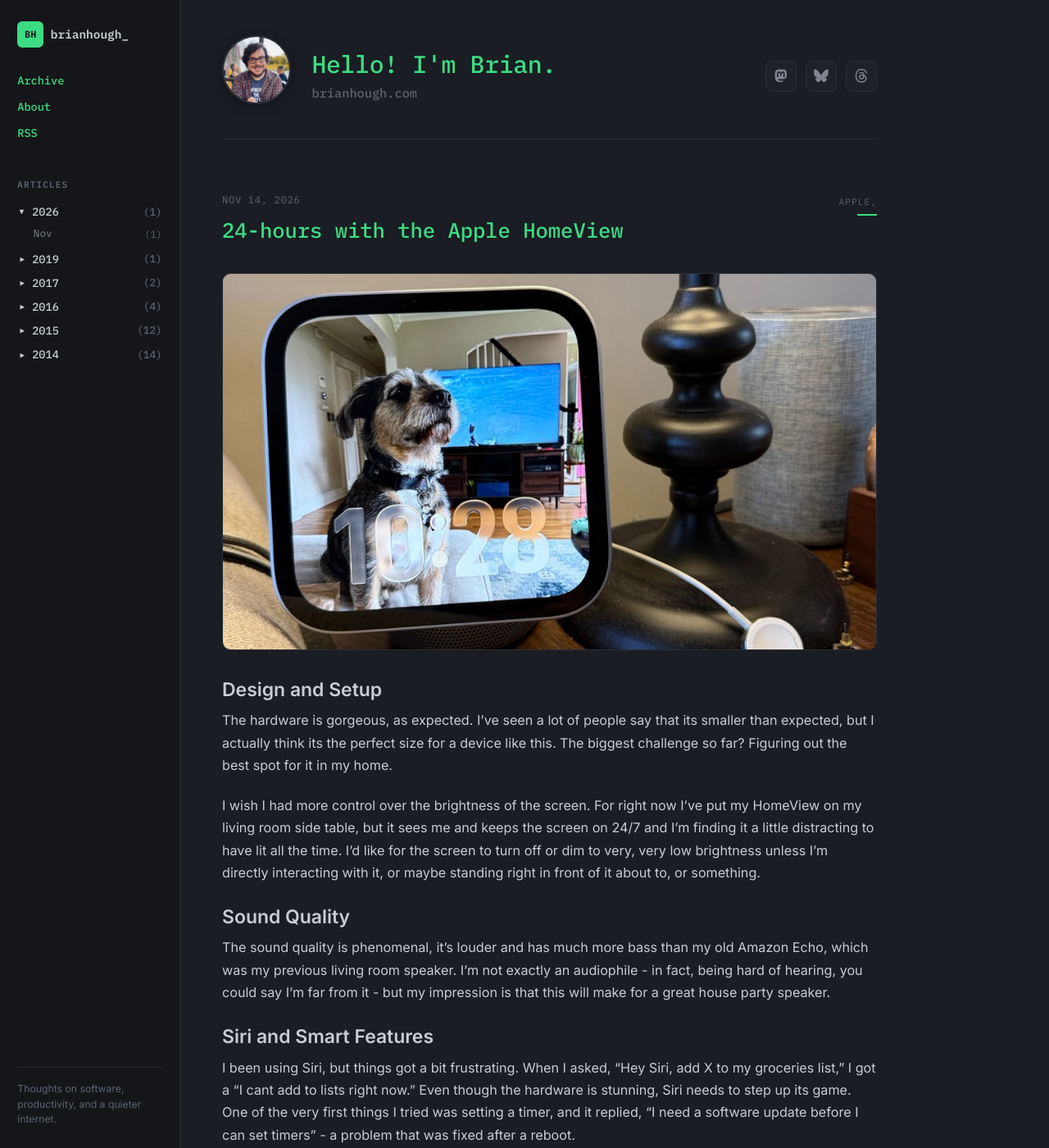
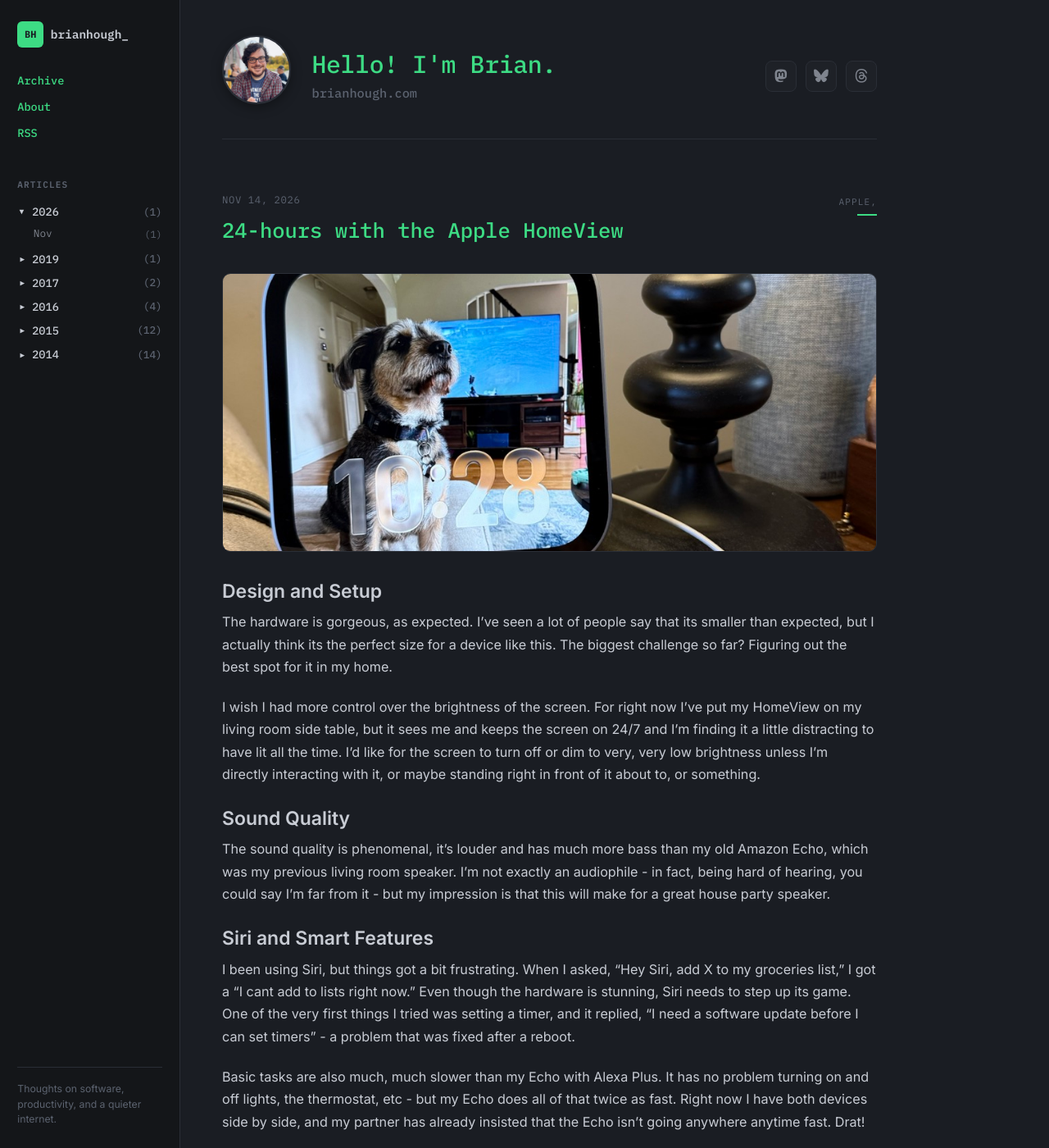
Before and after one commit to derfbwh/derfbwh.github.io, a Jekyll site: the page built from index.html, in a window 1280 px wide and 1400 px high. Shown: the whole window at 82% size. Built offline with Jekyll 4.4.1, drawn with Linux system fonts in a browser that asks for light colours; nearby versions of some CDN libraries; the list of posts is cut into pages by our own code.

Commit message:
blog-tweak

```diff
--- a/public/css/poole.css
+++ b/public/css/poole.css
@@ -324,7 +324,7 @@ img {
 .post-featured .post-content .post-hero img {
   display: block;
   width: 100%;
-  max-height: 460px;
+  max-height: 340px;
   margin: 0;
   object-fit: cover;
   object-position: center;
@@ -335,8 +335,8 @@ img {
 /* Thumbnail photo gallery */
 .photo-gallery {
   display: grid;
-  grid-template-columns: repeat(auto-fill, minmax(150px, 240px));
-  gap: 1rem;
+  grid-template-columns: repeat(2, minmax(0, 1fr));
+  gap: 0.85rem;
   margin: 1.5rem 0 2rem;
 }
 
@@ -364,7 +364,7 @@ img {
   display: block;
   width: 100%;
   margin: 0;
-  aspect-ratio: 3 / 4;
+  aspect-ratio: 1 / 1;
   object-fit: cover;
   border: 0;
   border-radius: 0;
@@ -385,7 +385,13 @@ img {
 @media (max-width: 40em) {
   .post-hero img,
   .post-featured .post-content .post-hero img {
-    max-height: 360px;
+    max-height: 240px;
+  }
+}
+
+@media (max-width: 30em) {
+  .photo-gallery {
+    grid-template-columns: 1fr;
   }
 }
 
```
